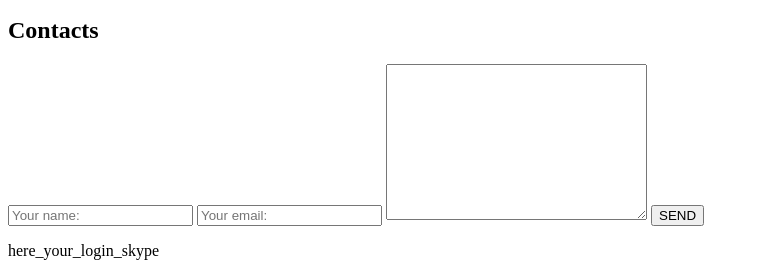
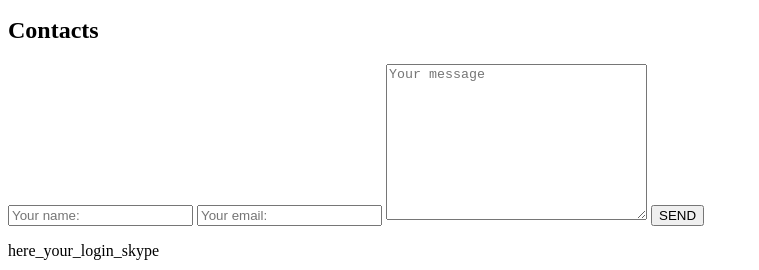
Before and after one commit to Strixez/HTML5, a plain HTML site: page index.html in a window 1280 px wide. Shown: the part 2810-3080 px from the top of the page, without its empty margins (0-759 px from the left). Drawn offline with Linux system fonts and the light colour scheme.

Commit message:
First hometask

```diff
--- a/index.html
+++ b/index.html
@@ -180,7 +180,8 @@
                 <h1 class="contacts__title">Contacts</h1>
                 <input class="contacts__name" placeholder="Your name:" type="text">
                 <input class="contacts__email" placeholder="Your email:" type="email">
-                <textarea class="contacts__message" name="Your message" id="" cols="30" rows="10"></textarea>
+                <textarea class="contacts__message" name="text" cols="30" rows="10"
+                    placeholder="Your message"></textarea>
                 <button class="contacts__button">SEND</button>
             </form>
             <div class="socials">
```
Also changed, not shown: 1 other file.
